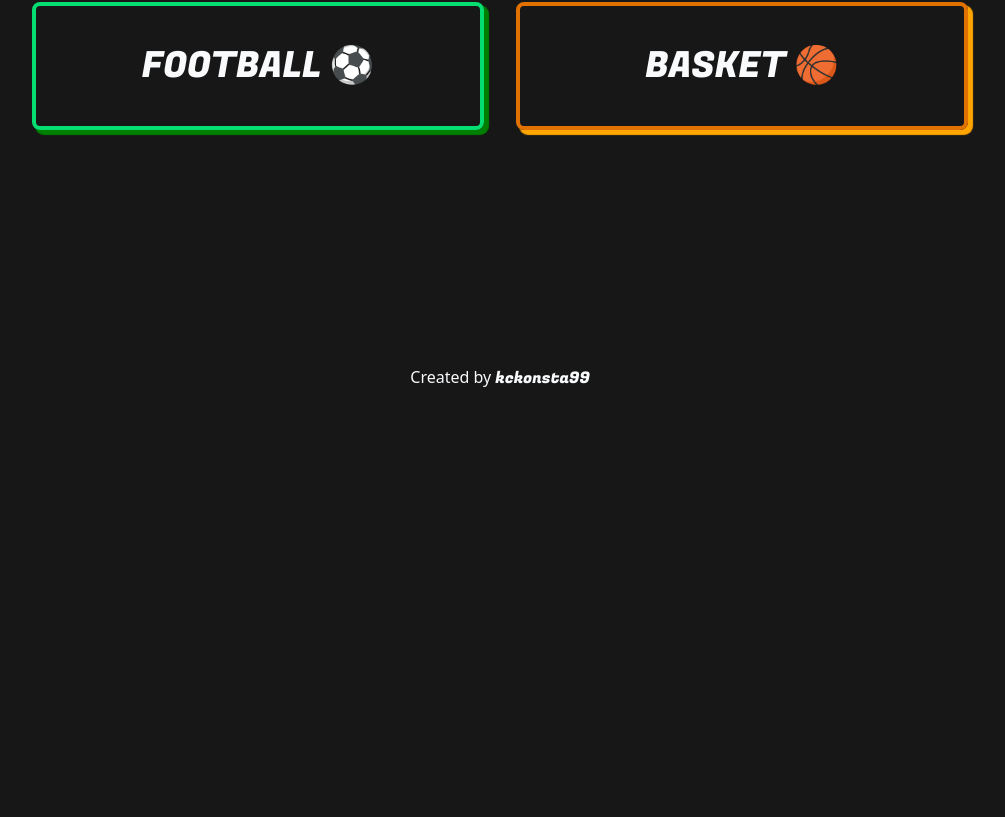
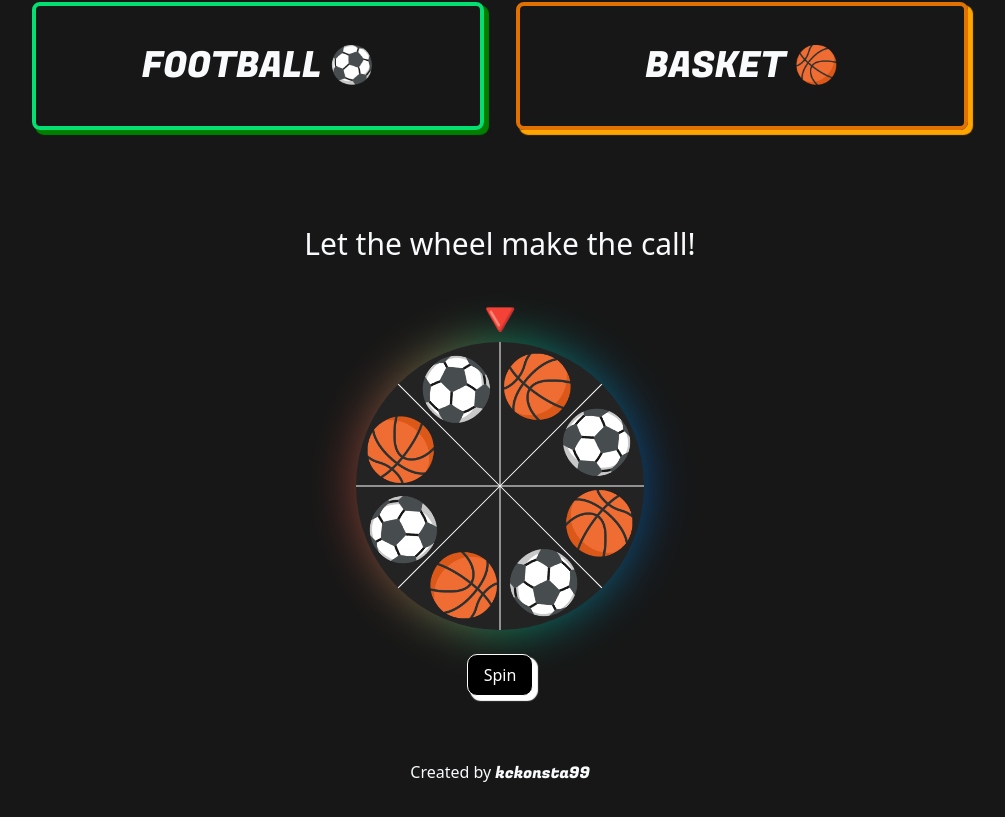
Before and after one commit to kckonsta99/guess, a Next.js app: page / in a window 1280 px wide. Shown: the part 378-1195 px from the top of the page, without its empty margins (140-1145 px from the left). Before the commit the page ends 800 px from the top, so only its background shows below. Built offline with nearby package versions, Linux system fonts and the light colour scheme.

Commit message:
Add wheel

```diff
--- a/app/globals.css
+++ b/app/globals.css
@@ -26,3 +26,27 @@
 .ShadowBio {
   box-shadow: rgba(0, 0, 0, 0.17) 0px -23px 25px 0px inset, rgba(0, 0, 0, 0.15) 0px -36px 30px 0px inset, rgba(0, 0, 0, 0.1) 0px -79px 40px 0px inset, rgba(0, 0, 0, 0.06) 0px 2px 1px, rgba(0, 0, 0, 0.09) 0px 4px 2px, rgba(0, 0, 0, 0.09) 0px 8px 4px, rgba(0, 0, 0, 0.09) 0px 16px 8px, rgba(0, 0, 0, 0.09) 0px 32px 16px;
 }
+
+
+.flyingBtn {
+  background: #000000;
+  color: #ffffff;
+  box-shadow: 4px 4px 1px 1px white ;
+  transition-duration: 200ms;
+  cursor: pointer;
+  display: flex;
+  border: 1px solid white;
+  border-radius: 10px;
+  padding-top: 0.5rem;
+  padding-bottom: 0.5rem;
+  padding-left: 1rem;
+  padding-right: 1rem;
+  gap: 0.5rem;
+  align-items: center;
+}
+
+.flyingBtn:hover {
+  opacity: 0.75;
+  transform:  translate(4px, 4px );
+  box-shadow: 0px 0px 1px 1px white;
+}
--- a/app/page.js
+++ b/app/page.js
@@ -1,10 +1,12 @@
 import Hero from "@/components/Hero";
 import Main from "@/components/Main";
+import Wheel from "@/components/Wheel";
 
 export default function HomePage() {
   return (
     <Main>
         <Hero />
+        <Wheel />
     </Main>
   );
 }
--- a/components/Main.js
+++ b/components/Main.js
@@ -3,7 +3,7 @@ import React from 'react'
 export default function Main(props) {
     const { children } = props
   return (
-    <main className='flex-1 flex flex-col p-4 sm:p-8'>
+    <main className='flex-1 flex flex-col p-4 sm:p-8 gap-12'>
         {children}
     </main>
   )
--- /dev/null
+++ b/components/Wheel.js
@@ -0,0 +1,70 @@
+'use client'
+import { useState, useRef } from 'react';
+
+const Wheel = () => {
+  const wheelRef = useRef(null); // Αναφορά για το στοιχείο τροχού
+  const [rotation, setRotation] = useState(0); // Αποθήκευση της περιστροφής
+
+  const spinWheel = () => {
+    const randomDeg = Math.floor(Math.random() * 360) + 1800; // Τουλάχιστον 5 γύροι
+    const newRotation = rotation + randomDeg;
+
+    setRotation(newRotation);
+
+    // Χρησιμοποιούμε την αναφορά του τροχού για να εφαρμόσουμε την περιστροφή
+    if (wheelRef.current) {
+      wheelRef.current.style.transition = "transform 4s cubic-bezier(0.33, 1, 0.68, 1)";
+      wheelRef.current.style.transform = `rotate(${newRotation}deg)`;
+    }
+  };
+
+  return (
+    <div className="flex justify-center items-center flex-col">
+        <p className='text-xl sm:text-2xl md:text-3xl text-center w-full mx-auto max-w-[800px] pb-8'>Let the wheel make the call!</p>
+
+        <p className='text-4xl md:text-5xl font-bold'>🔻</p>
+      <div className="relative w-54 h-54 md:w-72 md:h-72">
+        <div
+          ref={wheelRef}
+          className="absolute inset-0 rounded-full bg-[#242323] transition-transform"
+          style={{ transform: `rotate(${rotation}deg)` }}
+        >
+          <div className="absolute w-[1px] h-27 md:h-36 bg-white top-0 left-1/2 transform -translate-x-1/2 origin-bottom" style={{ transform: 'rotate(0deg)' }}>
+            <span className="absolute text-4xl md:text-6xl py-3">🏀</span>
+          </div>
+          <div className="absolute w-[1px] h-27 md:h-36 bg-white top-0 left-1/2 transform -translate-x-1/2 origin-bottom" style={{ transform: 'rotate(45deg)' }}>
+            <span className="absolute text-4xl md:text-6xl py-3" >⚽️</span>
+          </div>
+          <div className="absolute w-[1px] h-27 md:h-36 bg-white top-0 left-1/2 transform -translate-x-1/2 origin-bottom"  style={{ transform: 'rotate(90deg)' }}>
+            <span className="absolute text-4xl md:text-6xl py-3">🏀</span>
+          </div>
+          <div className="absolute w-[1px] h-27 md:h-36 bg-white top-0 left-1/2 transform -translate-x-1/2 origin-bottom"  style={{ transform: 'rotate(135deg)' }}>
+            <span className="absolute text-4xl md:text-6xl py-3">⚽️</span>
+          </div>
+          <div className="absolute w-[1px] h-27 md:h-36 bg-white top-0 left-1/2 transform -translate-x-1/2 origin-bottom"  style={{ transform: 'rotate(180deg)' }}>
+            <span className="absolute text-4xl md:text-6xl py-3">🏀</span>
+          </div>
+          <div className="absolute w-[1px] h-27 md:h-36 bg-white top-0 left-1/2 transform -translate-x-1/2 origin-bottom"  style={{ transform: 'rotate(225deg)' }}>
+            <span className="absolute text-4xl md:text-6xl py-3">⚽️</span>
+          </div>
+          <div className="absolute w-[1px] h-27 md:h-36 bg-white top-0 left-1/2 transform -translate-x-1/2 origin-bottom"  style={{ transform: 'rotate(270deg)' }}>
+            <span className="absolute text-4xl md:text-6xl py-3">🏀</span>
+          </div>
+          <div className="absolute w-[1px] h-27 md:h-36 bg-white top-0 left-1/2 transform -translate-x-1/2 origin-bottom"  style={{ transform: 'rotate(315deg)' }}>
+            <span className="absolute text-4xl md:text-6xl py-3">⚽️</span>
+          </div>
+        </div>
+        <div className="absolute inset-0 rounded-full bg-gradient-to-r from-[#ff4545] via-[#00ff99] to-[#006aff] animate-spin-slow opacity-50 blur-xl z-[-1]" />
+      </div>
+
+      <button
+        onClick={spinWheel}
+        className="mt-6 px-6 py-3 cursor-pointer flyingBtn"
+      >
+        Spin
+      </button>
+    </div>
+  );
+};
+
+export default Wheel;
```
